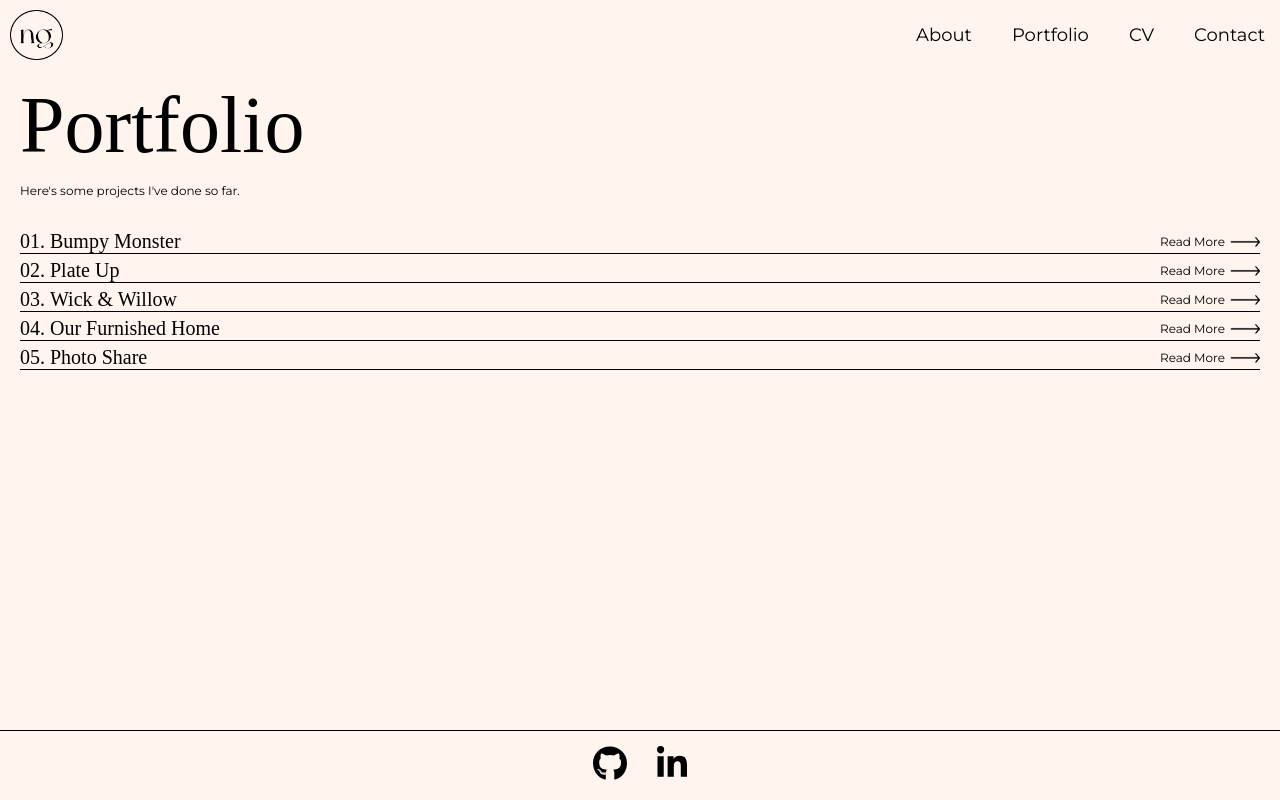
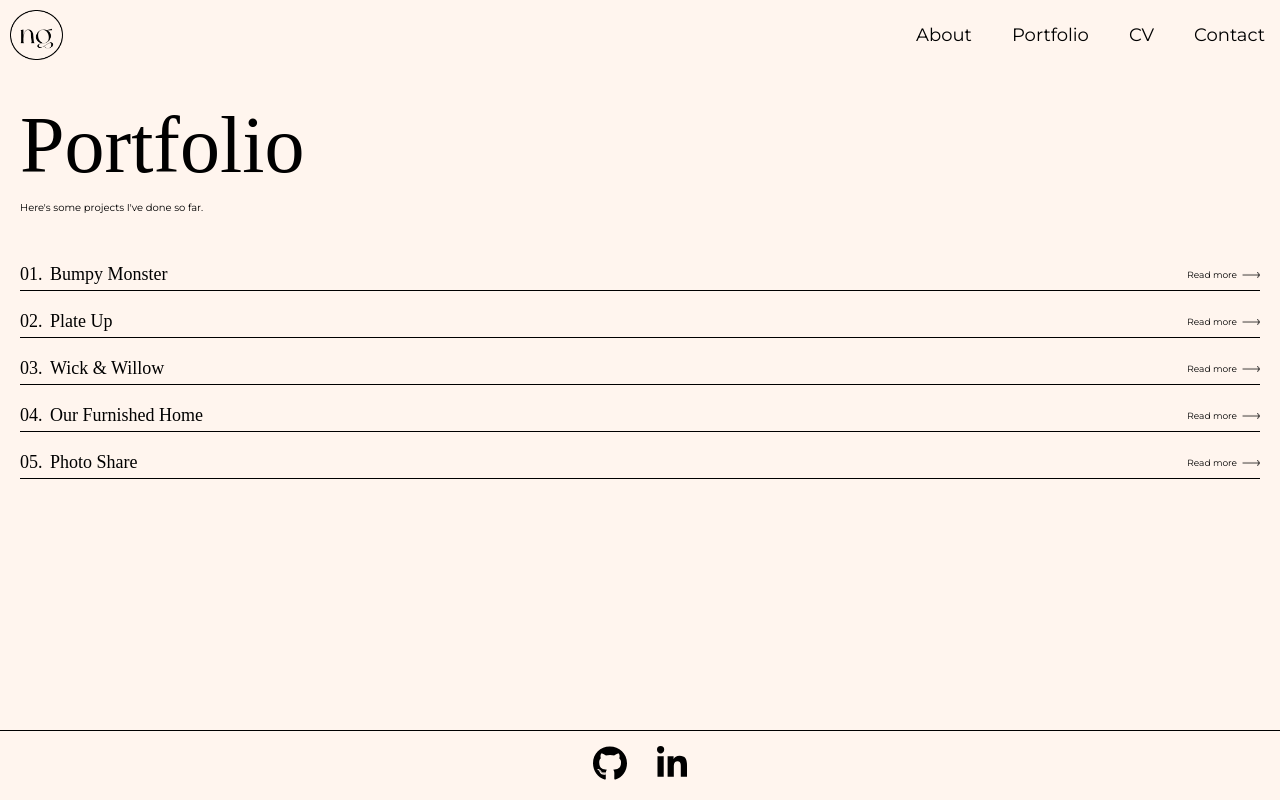
Before and after one commit to nathaliegustafsson/portfolio, a React (Vite) app: page /portfolio in a window 1280 px wide. Built offline with nearby package versions, Linux system fonts and the light colour scheme.

Commit message:
styling and details

```diff
--- a/src/components/Portfolio.tsx
+++ b/src/components/Portfolio.tsx
@@ -10,33 +10,27 @@ function Portfolio() {
 					<Title>Portfolio</Title>
 					<InfoText>Here's some projects I've done so far.</InfoText>
 				</div>
-				<ProjectsContainer>
+				<ProjectsBigContainer>
 					{projects.map((project) => (
-						<div>
+						<ProjectsContainer>
 							<ProjectList>
-								<div style={{ display: 'flex', gap: '5px' }}>
-									<div>
+								<NumberAndTitleContainer>
+									<ProjectNumberContainer>
 										<ProjectNumber>{project.number}.</ProjectNumber>
-									</div>
+									</ProjectNumberContainer>
 									<div>
 										<ProjectName>{project.title}</ProjectName>
 									</div>
-								</div>
-								<div
-									style={{
-										display: 'flex',
-										gap: '5px',
-										alignItems: 'center',
-									}}
-								>
-									<ReadMoreLink>Read More</ReadMoreLink>
-									<Arrow src="/Arrow.png" alt="" />
-								</div>
+								</NumberAndTitleContainer>
+								<ReadMoreContainer>
+									<ReadMoreText>Read more</ReadMoreText>
+									<Arrow src="/Arrow.png" alt="arrow-image" />
+								</ReadMoreContainer>
 							</ProjectList>
 							<Line />
-						</div>
+						</ProjectsContainer>
 					))}
-				</ProjectsContainer>
+				</ProjectsBigContainer>
 			</Container>
 		</BigContainer>
 	);
@@ -46,12 +40,19 @@ function Portfolio() {
 const BigContainer = styled.div`
 	display: flex;
 	flex-direction: column;
+	margin-top: 20px;
 	height: 100%;
 	width: auto;
 	padding: 20px;
 `;
 
 const Container = styled.div`
+	display: flex;
+	flex-direction: column;
+	gap: 40px;
+`;
+
+const ProjectsBigContainer = styled.div`
 	display: flex;
 	flex-direction: column;
 	gap: 20px;
@@ -80,12 +81,17 @@ const Title = styled.h1`
 
 const InfoText = styled.p`
 	font-family: 'Montserrat';
-	font-size: 12px;
+	font-size: 10px;
 `;
 
 const ProjectsContainer = styled.div`
 	display: flex;
 	flex-direction: column;
+	gap: 5px;
+`;
+
+const NumberAndTitleContainer = styled.div`
+	display: flex;
 	gap: 5px;
 `;
 
@@ -102,25 +108,35 @@ const ProjectList = styled.div`
 const ProjectNumber = styled.div`
 	margin: 0;
 	font-family: 'NewYork';
-	font-size: 20px;
+	font-size: 18px;
+`;
+
+const ProjectNumberContainer = styled.div`
+	width: 25px;
+`;
+
+const ReadMoreContainer = styled.div`
+	display: flex;
+	gap: 5px;
+	align-items: center;
 `;
 
 const ProjectName = styled.h4`
 	margin: 0;
 	font-family: 'NewYork';
 	font-weight: 400;
-	font-size: 20px;
+	font-size: 18px;
 `;
 
-const ReadMoreLink = styled.p`
+const ReadMoreText = styled.p`
 	margin: 0;
 	font-family: 'Montserrat';
-	font-size: 12px;
+	font-size: 9px;
 `;
 
 const Arrow = styled.img`
-	width: 30px;
-	height: 10px;
+	width: 18px;
+	height: 6px;
 `;
 
 const Line = styled.div`
```
